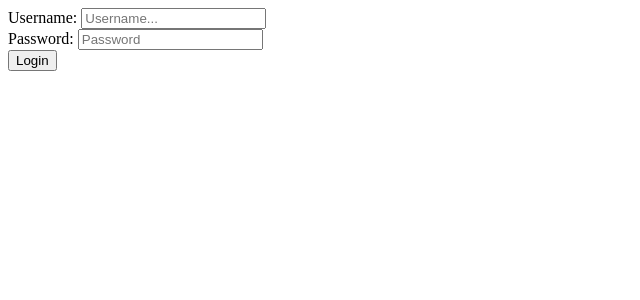
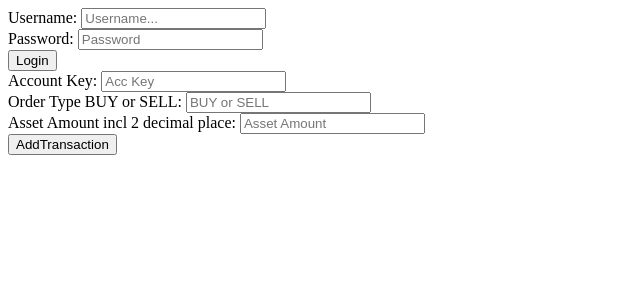
Before and after one commit to jiajun-bug/TT3_Group-17, a React (Create React App) app: page / in a window 1280 px wide. Shown: the top 300 px of the page, without its empty margins (0-640 px from the left). Built offline with nearby package versions, Linux system fonts and the light colour scheme.

Commit message:
initial AddTransaction commit

```diff
--- /dev/null
+++ b/src/AddTransaction.js
@@ -0,0 +1,33 @@
+import React from 'react';
+
+class AddTransaction extends React.Component {
+    state={accountKey:'',orderType:'',assetAmount:null};
+
+    onAddTransact = (event) => {
+        event.preventDefault();
+        this.props.ontransact(this.state.accountKey,this.state.orderType,this.state.assetAmount);
+    }
+
+
+    render() {
+        return (
+            <form className="ui form" onSubmit={this.onAddTransact}>
+                <div className="field">
+                    <label>Account Key: </label>
+                    <input type="text" placeholder="Acc Key" onChange={(e)=>this.setState({accountKey:e.target.value})} />
+                </div>
+                <div className="field">
+                    <label>Order Type BUY or SELL: </label>
+                    <input type="text" placeholder="BUY or SELL" onChange={(e)=>this.setState({orderType:e.target.value})} />
+                </div>
+                <div className="field">
+                    <label>Asset Amount incl 2 decimal place: </label>
+                    <input type="number" step="0.01" placeholder="Asset Amount " onChange={(e)=>this.setState({assetAmount:e.target.value})} />
+                </div>
+                <button className="ui button" type="submit">AddTransaction</button>
+            </form>
+        )
+    }
+}
+
+export default AddTransaction;
--- a/src/App.js
+++ b/src/App.js
@@ -1,9 +1,10 @@
 import React from 'react';
 import Login from './Login';
 import LoginApi from "./api/LoginApi";
+import AddTransaction from "./AddTransaction";
 
 class App extends React.Component {
-    state = {response: ""};
+    state = {response: "",addresponse:""};
     LoggingIn = async (user, pass) => {
         const loggedin = await LoginApi.post("/login",{
             username: user,
@@ -12,13 +13,23 @@ class App extends React.Component {
         this.setState({response: loggedin});
         console.log(loggedin);
     }
+    // Belongs to Buy Sell Component
+    Transacting = async(accountKey, orderType, assetAmount) => {
+        const transacted = await LoginApi.post("/transactions/add",{
+            accountKey: accountKey,
+            orderType: orderType,
+            assetAmount: assetAmount
+        });
+        this.setState({addresponse:transacted})
+    }
 
     render() {
         return (
             <div>
                 <Login onsubmit={this.LoggingIn} />
+
+                <AddTransaction ontransact={this.Transacting} />
             </div>
-
         );
 
     };
```
